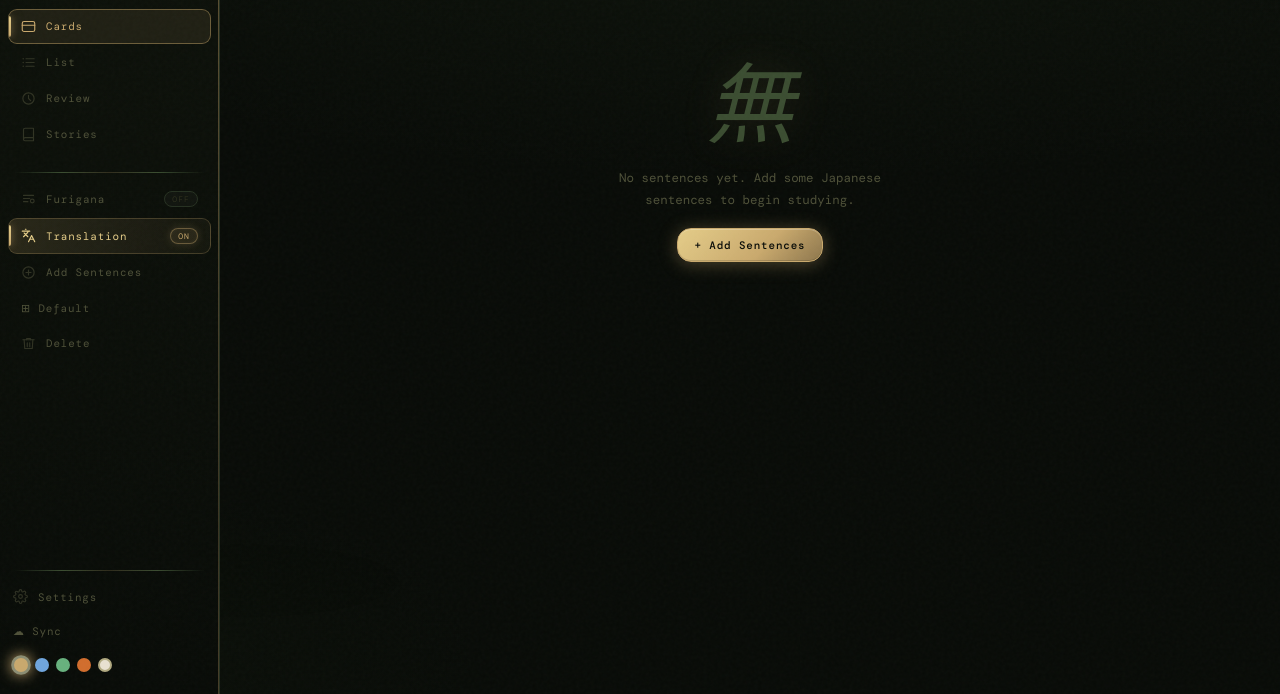
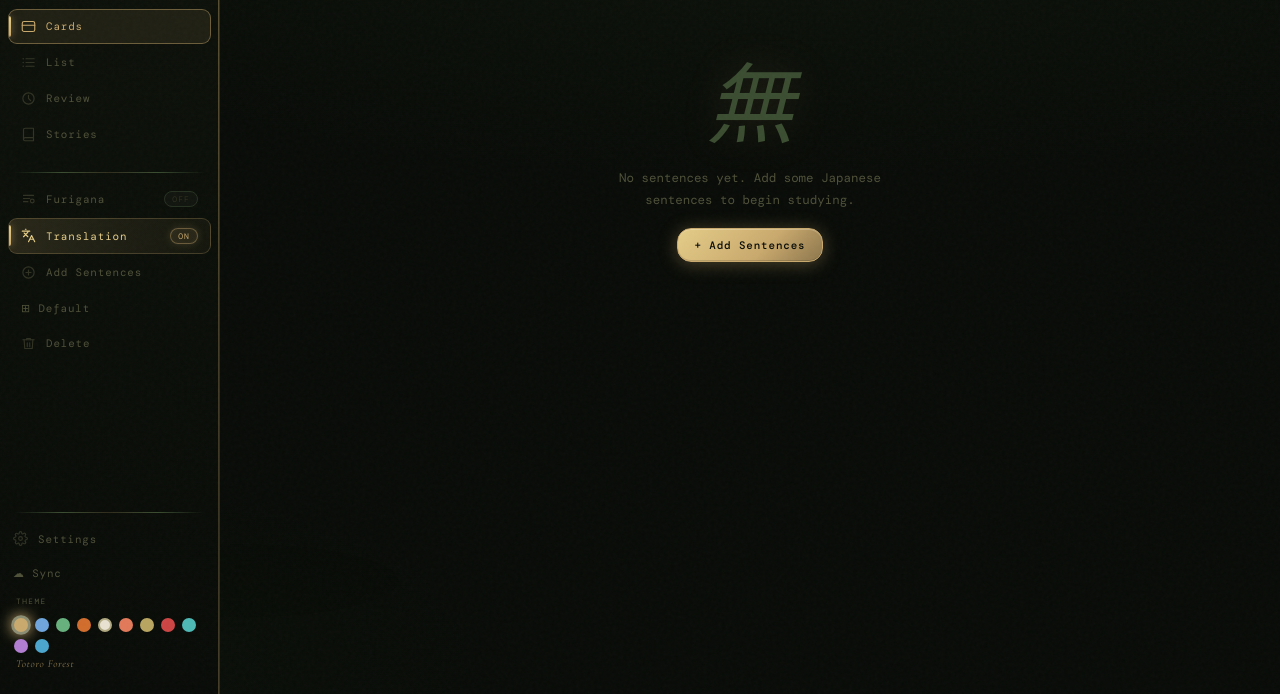
Before and after one commit to alanprado1/japanese-study2, a website: page index.html in a window 1280 px wide. Shown: the part 106-800 px from the top of the page. Drawn offline with nearby package versions, Linux system fonts and the light colour scheme; no server answers; a web font is replaced by a local one.

Commit message:
new style

```diff
--- a/index.html
+++ b/index.html
@@ -75,13 +75,21 @@
         <svg class="sidebar-icon" viewBox="0 0 24 24" fill="none" stroke="currentColor" stroke-width="1.8" stroke-linecap="round" stroke-linejoin="round"><path d="M18 10h-1.26A8 8 0 1 0 9 20h9a5 5 0 0 0 0-10z"/></svg>
         <span id="userInfo" style="overflow:hidden;text-overflow:ellipsis;white-space:nowrap;max-width:110px;display:inline">Sync</span>
       </button>
+      <div class="sidebar-theme-label">Theme</div>
       <div class="sidebar-themes">
-        <div class="theme-dot active" data-t="default"  title="Violet Dark"></div>
-        <div class="theme-dot"        data-t="midnight" title="Midnight Blue"></div>
-        <div class="theme-dot"        data-t="matcha"   title="Matcha Green"></div>
-        <div class="theme-dot"        data-t="ember"    title="Ember Orange"></div>
-        <div class="theme-dot"        data-t="light"    title="Light"></div>
+        <div class="theme-dot active" data-t="default"    title="Totoro Forest"></div>
+        <div class="theme-dot"        data-t="midnight"   title="Midnight Blue"></div>
+        <div class="theme-dot"        data-t="matcha"     title="Matcha Green"></div>
+        <div class="theme-dot"        data-t="ember"      title="Ember Orange"></div>
+        <div class="theme-dot"        data-t="light"      title="Light Parchment"></div>
+        <div class="theme-dot"        data-t="bathhouse"  title="Bath House"></div>
+        <div class="theme-dot"        data-t="laputa"     title="Laputa Sky"></div>
+        <div class="theme-dot"        data-t="mononoke"   title="Mononoke Forest"></div>
+        <div class="theme-dot"        data-t="howl"       title="Howl's Castle"></div>
+        <div class="theme-dot"        data-t="nausicaa"   title="Nausicaä Spore"></div>
+        <div class="theme-dot"        data-t="totoro-day" title="Totoro Day"></div>
       </div>
+      <div class="sidebar-theme-name" id="themeNameDisplay">Totoro Forest</div>
     </div>
 
   </aside>
--- a/ui.js
+++ b/ui.js
@@ -32,11 +32,27 @@ function applyViewState() {
 }
 
 // ─── themes ──────────────────────────────────────────────────
+var THEME_NAMES = {
+  'default':    'Totoro Forest',
+  'midnight':   'Midnight Blue',
+  'matcha':     'Matcha Green',
+  'ember':      'Ember Orange',
+  'light':      'Light Parchment',
+  'bathhouse':  'Bath House',
+  'laputa':     'Laputa Sky',
+  'mononoke':   'Mononoke Forest',
+  'howl':       "Howl's Castle",
+  'nausicaa':   'Nausicaä Spore',
+  'totoro-day': 'Totoro Day'
+};
+
 function setTheme(t) {
   document.body.setAttribute('data-theme', t);
   document.querySelectorAll('.theme-dot').forEach(function(d) {
     d.classList.toggle('active', d.dataset.t === t);
   });
+  var nameEl = document.getElementById('themeNameDisplay');
+  if (nameEl) nameEl.textContent = THEME_NAMES[t] || t;
   try { localStorage.setItem('jpStudy_theme', t); } catch(e) {}
 }
 
@@ -235,6 +251,10 @@ document.addEventListener('keydown', function(e) {
 function loadUIPrefs() {
   var t = localStorage.getItem('jpStudy_theme');
   if (t) setTheme(t);
+  else {
+    var nameEl = document.getElementById('themeNameDisplay');
+    if (nameEl) nameEl.textContent = THEME_NAMES['default'] || 'Totoro Forest';
+  }
 
   var f = localStorage.getItem('jpStudy_furigana');
   if (f === 'true') {
```
